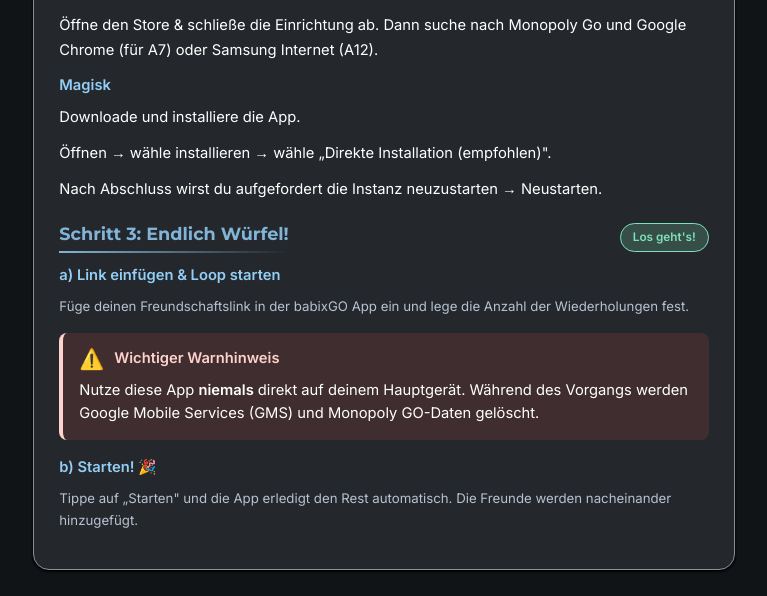
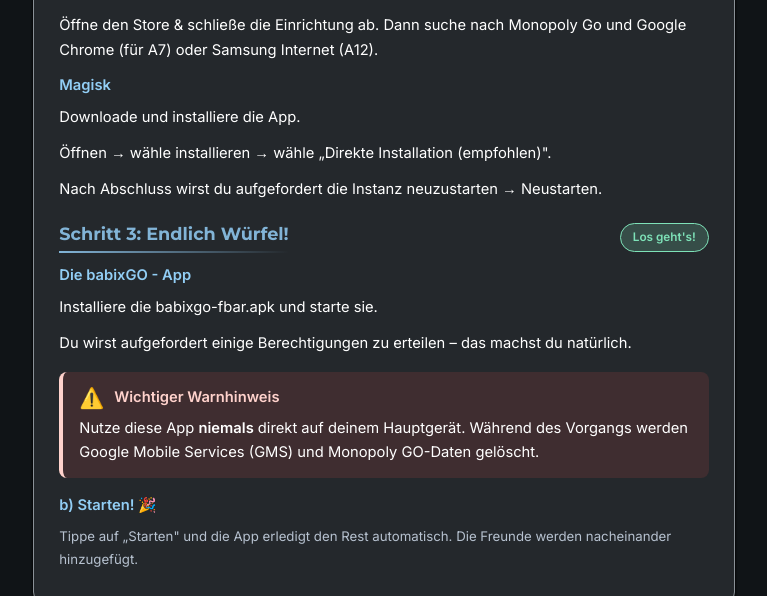
Before and after one commit to Orga-bgo/main-bgo, a PHP site: page /anleitungen/freundschaftsbalken-fuellen/ in a window 1280 px wide. Shown: the part 2904-3500 px from the top of the page, without its empty margins (256-1023 px from the left). Run offline with PHP 8.4, Linux system fonts and the light colour scheme.

Commit message:
Update instructions for installing and using the babixGO app
Modify the 'babixGO App' section title and content to reflect new installation and permission instructions.

Replit-Commit-Author: Agent
Replit-Commit-Session-Id: 2c08fa19-a705-4b9d-8817-ab04e4313c87
Replit-Commit-Checkpoint-Type: full_checkpoint
Replit-Commit-Event-Id: 28f3b1ff-4c55-4724-893a-d63c1ec2380b
Replit-Commit-Screenshot-Url: https://storage.googleapis.com/screenshot-production-us-central1/dfe80990-f524-4372-a63b-c3e062419a42/2c08fa19-a705-4b9d-8817-ab04e4313c87/AdJvGGL
Replit-Helium-Checkpoint-Created: true

```diff
--- a/anleitungen/freundschaftsbalken-fuellen/index.php
+++ b/anleitungen/freundschaftsbalken-fuellen/index.php
@@ -236,9 +236,10 @@
         </div>
 
         <div class="substep u-mt-element">
-          <div class="substep-title">a) Link einfügen & Loop starten</div>
+          <div class="substep-title">Die babixGO - App</div>
           <div class="substep-content">
-            Füge deinen Freundschaftslink in der babixGO App ein und lege die Anzahl der Wiederholungen fest.
+            <p>Installiere die babixgo-fbar.apk und starte sie.</p>
+            <p>Du wirst aufgefordert einige Berechtigungen zu erteilen – das machst du natürlich.</p>
           </div>
         </div>
 
```
Also changed, not shown: attached_assets/targeted_element_1768346594050.png (added).
